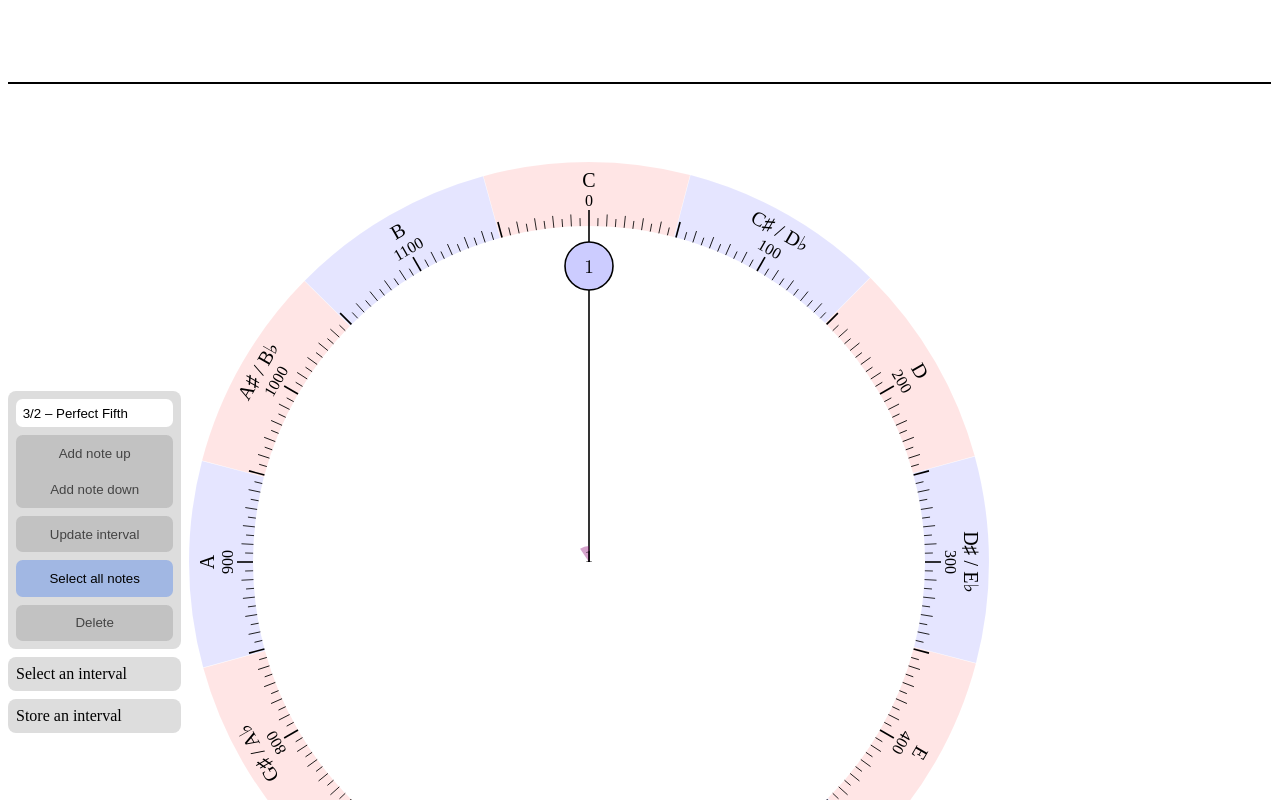
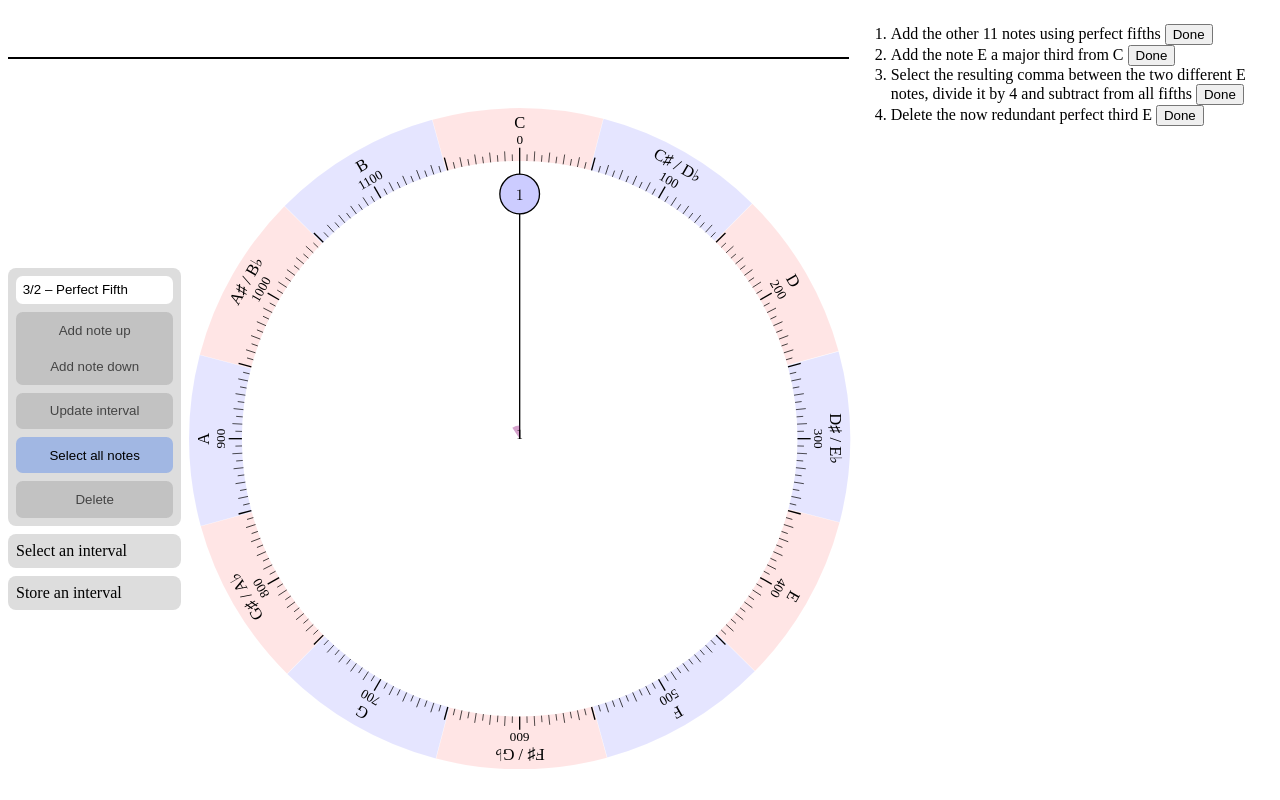
Before and after one commit to pkb-pmj/tuning-sveltekit-hackathon, a SvelteKit app: page /circle in a window 1280 px wide. Shown: the top 800 px of the page. Built offline with nearby package versions, Linux system fonts and the light colour scheme.

Commit message:
💄 somewhat better "responsible" layout

```diff
--- a/src/lib/ChromaticCircle.svelte
+++ b/src/lib/ChromaticCircle.svelte
@@ -130,8 +130,9 @@
 		gap: 0.5em;
 	}
 	svg {
-		max-width: 100vw;
-		max-height: 100vh;
+		min-width: 60vmin;
+		min-height: 60vmin;
+		max-height: 100%;
 		aspect-ratio: 1;
 		user-select: none;
 	}
--- a/src/lib/Waveform.svelte
+++ b/src/lib/Waveform.svelte
@@ -85,5 +85,15 @@
 </script>
 
 <div bind:this={div}>
-	<canvas bind:this={canvas} />
+	<canvas height="100" bind:this={canvas} />
 </div>
+
+<style>
+	div {
+		position: relative;
+		height: 100px;
+	}
+	canvas {
+		position: absolute;
+	}
+</style>
--- a/src/routes/circle/+page.svelte
+++ b/src/routes/circle/+page.svelte
@@ -11,9 +11,31 @@
 	const root = $tree[0];
 </script>
 
+<div class="wrapper">
+	<div class="circle">
 		<ChromaticCircle {tree} {keyboard} />
+	</div>
+	<div class="list">
 		<List {tree} {root}>
 			{#each meantone as { text, data }}
 				<ListItem json={data}>{text}</ListItem>
 			{/each}
 		</List>
+	</div>
+</div>
+
+<style>
+	.wrapper {
+		display: flex;
+		flex-flow: row wrap;
+		justify-content: stretch;
+		align-items: stretch;
+	}
+	.circle {
+		flex: 2;
+		max-height: 100%;
+	}
+	.list {
+		flex: 1;
+	}
+</style>
```
Lines whose indentation alone changed are shown as unchanged.
